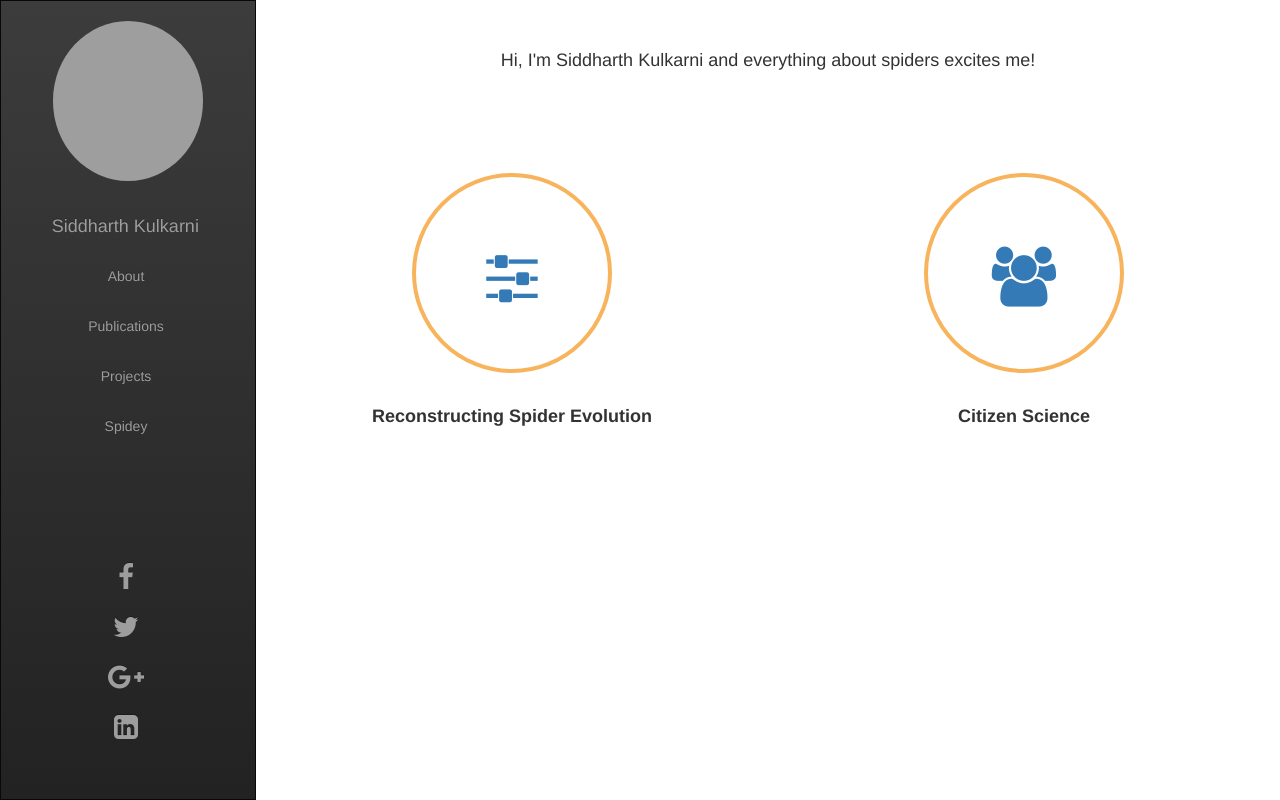
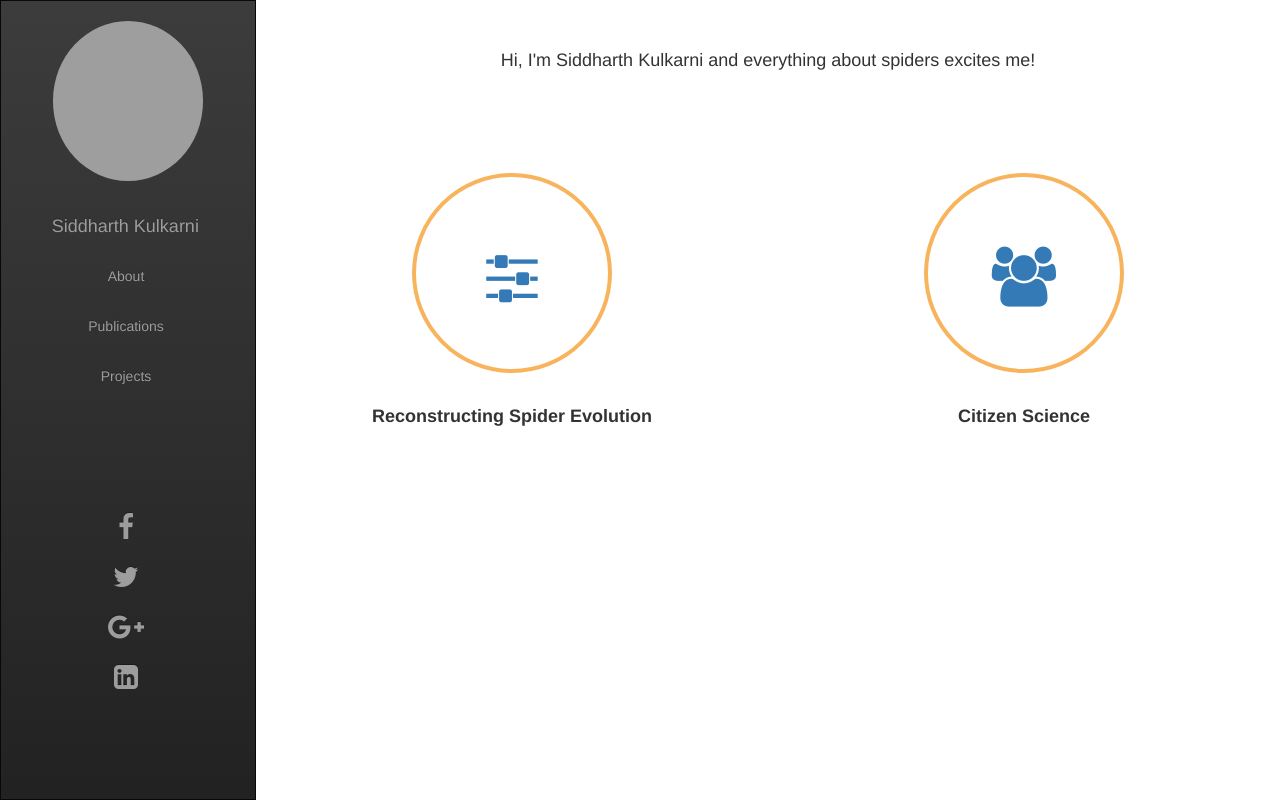
Before and after one commit to shwetapurushe/sskspider.github.io, an Angular app: page /home in a window 1280 px wide. Built offline with nearby package versions, Linux system fonts and the light colour scheme; grey boxes are pictures that could not be loaded.

Commit message:
removed spidey tab for now

```diff
--- a/src/app/navbar/navbar.component.html
+++ b/src/app/navbar/navbar.component.html
@@ -41,7 +41,7 @@
     <li><a routerLink="/about" routerLinkActive="active">About</a></li>
     <li><a routerLink="/publications" routerLinkActive="active">Publications</a></li>
     <li><a routerLink="/projects" routerLinkActive="active">Projects</a></li>
-    <li><a href="#spidey">Spidey</a></li>
+    <!--<li><a href="#spidey">Spidey</a></li>-->
   </ul>
 
   <ul class="nav navbar-nav socialMedia">
```
